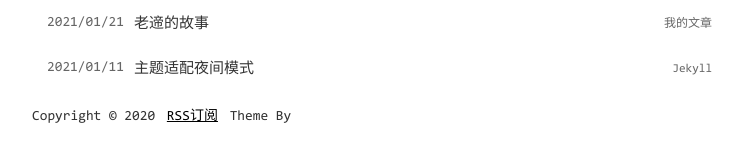
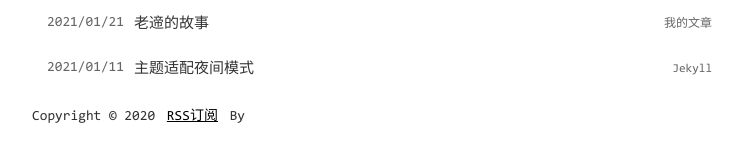
Before and after one commit to yoyofee/yoyofee.github.io, a Jekyll site: the page built from index.html, in a window 1280 px wide. Shown: the part 206-368 px from the top of the page, without its empty margins (268-1011 px from the left). Built offline with Jekyll 4.4.1, drawn with Linux system fonts in a browser that asks for light colours; comment, search, counter and statistics services are not loaded.

Commit message:
修改文件: _includes/footer.html

```diff
--- a/_includes/footer.html
+++ b/_includes/footer.html
@@ -2,7 +2,7 @@
   <span>{{ site.footerText }}</span>
   <a href="{{ site.baseurl }}/static/xml/rss.xml">RSS订阅</a>
   {%- comment %} 请保留主题来源，么么哒~ {% endcomment %}
-  <span>Theme By</span>
+  <span> By</span>
   <a yoyofee</a>
 </footer>
 <div id="to-top">
```
